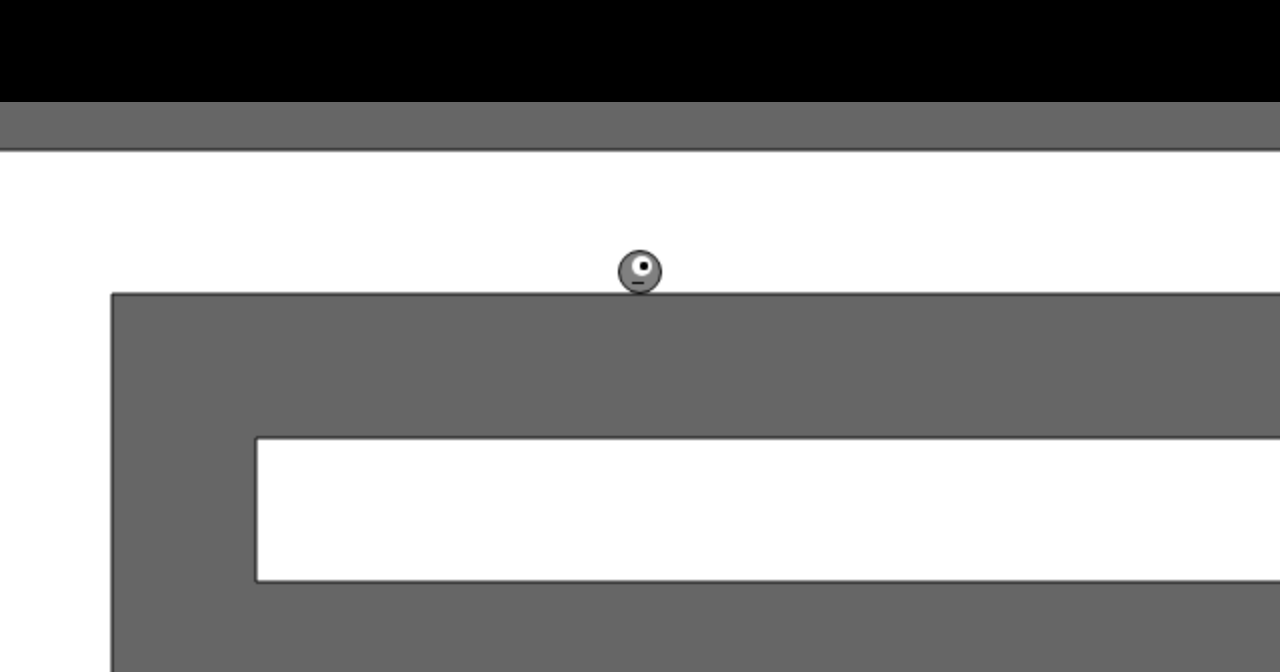
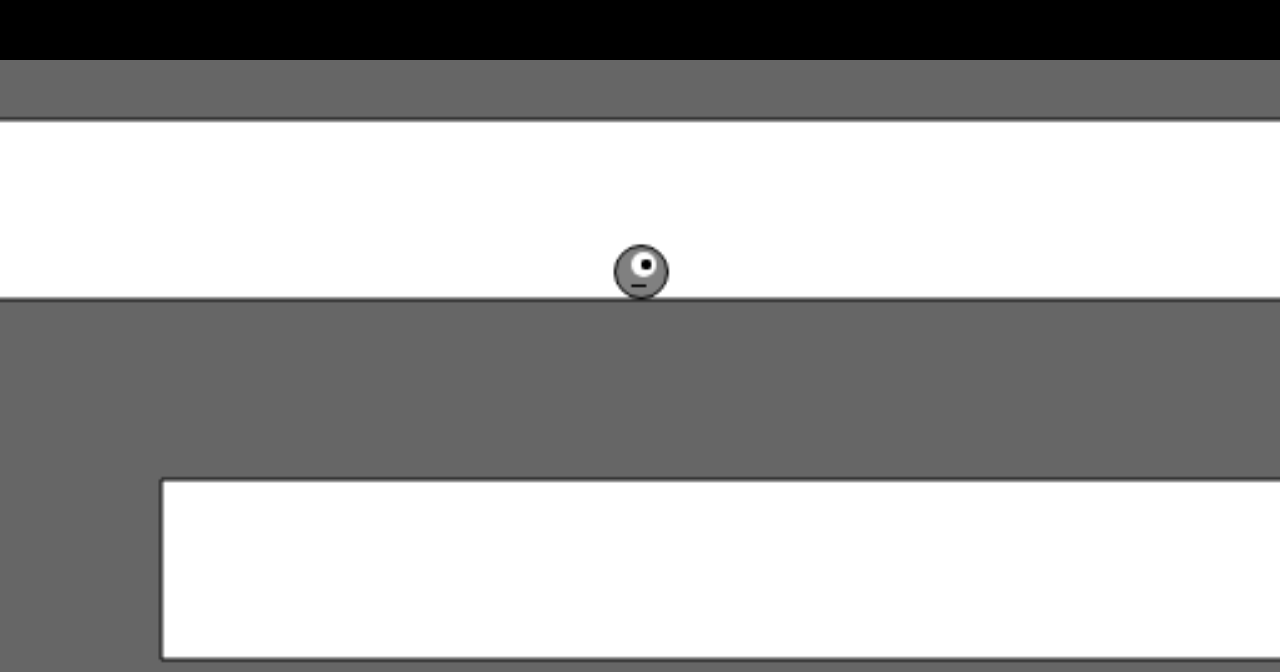
Before and after one commit to tricsi/theo, a website: page src/index.html in a window 1280 px wide. Shown: the part 128-800 px from the top of the page. Drawn offline with nearby package versions, Linux system fonts and the light colour scheme; files that its build step writes are made by us from their sources; animation ran at ten frames a second.

Commit message:
camera renderer

```diff
--- a/gulpfile.js
+++ b/gulpfile.js
@@ -3,6 +3,7 @@
 let gulp = require("gulp"),
     zip = require("gulp-zip"),
     sass = require("gulp-sass"),
+    size = require("gulp-size"),
     server = require("gulp-express"),
     minifier = require("gulp-uglify/minifier"),
     uglifyjs = require("uglify-js-harmony"),
@@ -45,6 +46,7 @@ gulp.task("uglify", ["clean"], function (cb) {
 gulp.task("zip", ["clean", "sass", "uglify", "copy"], function () {
     return gulp.src(["dist/*.html", "dist/*.js", "dist/*.css"])
         .pipe(zip("dist.zip"))
+        .pipe(size({title: "Build", pretty: false}))
         .pipe(gulp.dest("."));
 });
 
--- a/package.json
+++ b/package.json
@@ -22,6 +22,7 @@
     "gulp": "^3.9.1",
     "gulp-express": "^0.3.5",
     "gulp-sass": "^2.3.2",
+    "gulp-size": "^2.1.0",
     "gulp-sourcemaps": "^1.6.0",
     "gulp-uglify": "^1.5.3",
     "gulp-zip": "^3.2.0",
--- a/src/script.js
+++ b/src/script.js
@@ -302,13 +302,14 @@ onload = function () {
 
         constructor(ctx, size) {
             this.pos = new Vec();
-            this.ctx = ctx;
             this.size = size;
+            this.scale = 1;
+            this.renderer = new Renderer(ctx);
             this.resize();
         }
 
         resize() {
-            const canvas = this.ctx.canvas;
+            const canvas = this.renderer.ctx.canvas;
             canvas.width = canvas.clientWidth;
             canvas.height = canvas.clientHeight;
             this.scale = canvas.width / canvas.height > 1
@@ -317,14 +318,17 @@ onload = function () {
         }
 
         render(ctx) {
-            const canvas = this.ctx.canvas;
-            let s = this.scale,
-                w = Math.ceil(canvas.width / s),
-                h = Math.ceil(canvas.height / s),
-                x = Math.round(this.pos.x - w / 2),
-                y = Math.round(this.pos.y - h / 2);
-            this.ctx.fillRect(0, 0, canvas.width, canvas.height);
-            this.ctx.drawImage(ctx.canvas, x, y, w, h, 0, 0, w * s, h * s);
+            const canvas = this.renderer.ctx.canvas;
+            let w = canvas.width,
+                h = canvas.height;
+            this.renderer
+                .begin()
+                .clear(w, h)
+                .to(w / 2, h / 2)
+                .scale(this.scale)
+                .to(-this.pos.x, -this.pos.y)
+                .img(ctx.canvas)
+                .end();
         }
 
     }
@@ -376,6 +380,12 @@ onload = function () {
             ctx.lineWidth = size || 1;
             ctx.strokeStyle = color || "#000";
             ctx.stroke();
+            return this;
+        }
+
+        clear(width, height) {
+            const canvas = this.ctx.canvas;
+            this.ctx.clearRect(0, 0, width || canvas.width, height || canvas.height);
             return this;
         }
 
@@ -505,7 +515,7 @@ onload = function () {
     }
 
     const ctx = $("#game").getContext("2d");
-    const cam = new Camera($("#cam").getContext("2d"), 400);
+    const cam = new Camera($("#cam").getContext("2d"), 320);
     const room = new Room([1, 32, 25, 29, 4, 4, 29, 7, 7, 10, 29, 13, 7, 22, 26, 19, 10, 16, 29, 32, 32, 1, 1], 24);
     const renderer = new Renderer(ctx);
     const sprite = new Sprite(renderer).render();
@@ -543,7 +553,6 @@ onload = function () {
     on(window, "resize", function () {
         cam.resize();
     });
-    //smooth(cam.ctx, false);
     smooth(ctx, false);
     anim();
 
--- a/src/style.scss
+++ b/src/style.scss
@@ -6,6 +6,7 @@ html,
     width: 100%;
     height: 100%;
     overflow: hidden;
+    background: #000;
 }
 
 #game {
```
